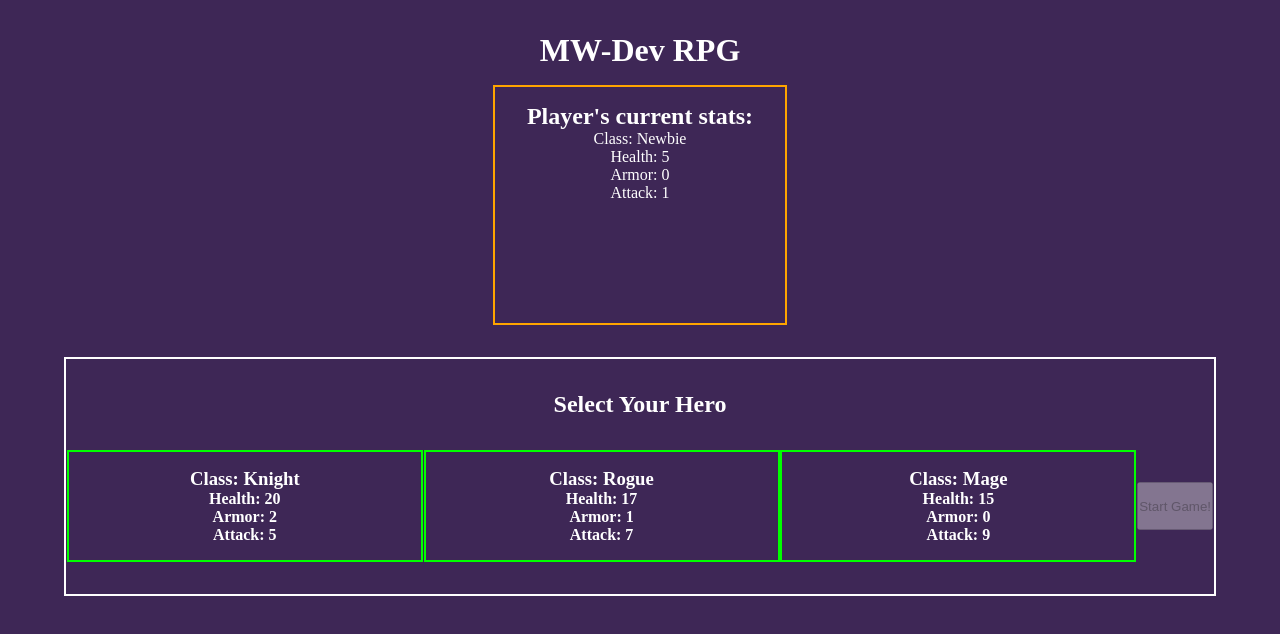
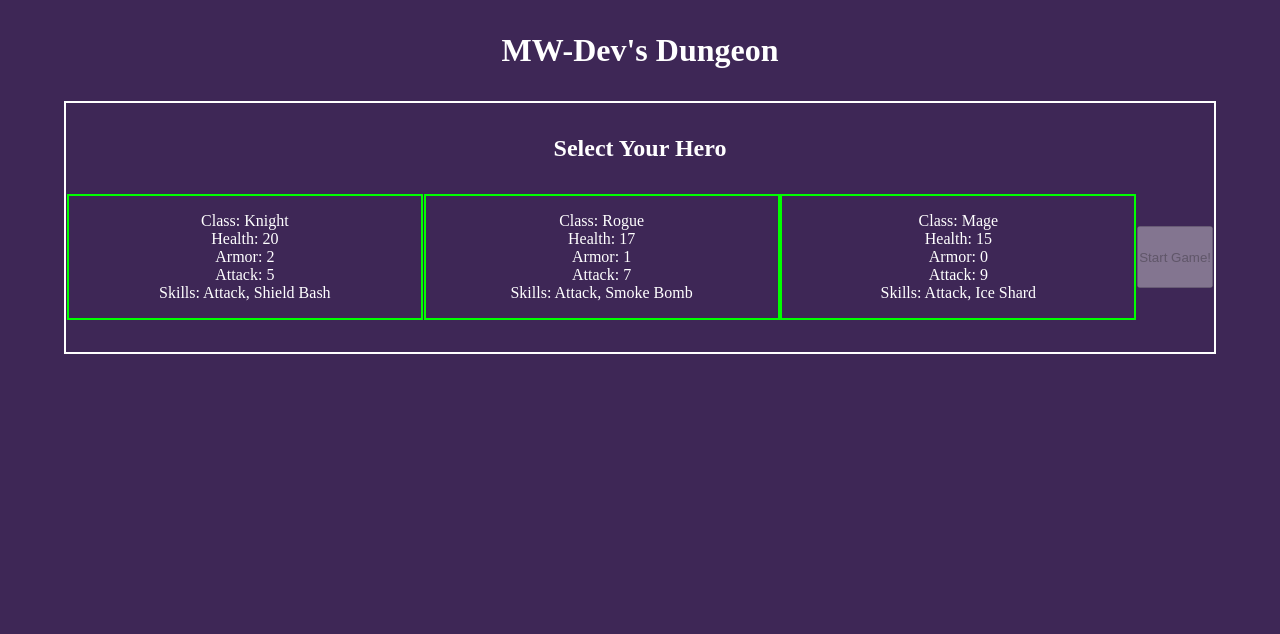
Before and after one commit to mattwheeler-dev/react-dungeon, a React (Vite) app in the folder my-rpg/: page / in a window 1280 px wide. Shown: the top 634 px of the page. Built offline with nearby package versions, Linux system fonts and the light colour scheme.

Commit message:
add skills; add battlefield component; refactor html on player and monster cards

```diff
--- a/my-rpg/src/App.jsx
+++ b/my-rpg/src/App.jsx
@@ -2,23 +2,30 @@ import { useState, createContext } from "react";
 import HeroFactory from "./components/HeroFactory";
 import SelectHero from "./components/SelectHero";
 import Player from "./components/Player";
-import Monster from "./components/Monster";
+import Battlefield from "./components/Battlefield";
 
 export const AppContext = createContext("");
 
 const App = () => {
 	const [playerStats, setPlayerStats] = useState(HeroFactory(""));
 	const [gameStatus, setGameStatus] = useState(false);
+	const [score, setScore] = useState(0);
 
 	return (
 		<>
-			<h1>MW-Dev RPG</h1>
+			<h1>MW-Dev{`'`}s Dungeon</h1>
 			<AppContext.Provider
-				value={{ playerStats, setPlayerStats, gameStatus, setGameStatus }}
+				value={{
+					playerStats,
+					setPlayerStats,
+					gameStatus,
+					setGameStatus,
+					score,
+					setScore,
+				}}
 			>
-				<Player />
 				{!gameStatus && <SelectHero />}
-				{gameStatus && <Monster />}
+				{gameStatus && <Battlefield />}
 			</AppContext.Provider>
 		</>
 	);
--- /dev/null
+++ b/my-rpg/src/components/Battlefield.css
@@ -0,0 +1,5 @@
+.battlefield {
+	display: flex;
+	align-items: center;
+	justify-content: space-around;
+}
--- /dev/null
+++ b/my-rpg/src/components/Battlefield.jsx
@@ -0,0 +1,14 @@
+import Player from "./Player";
+import Monster from "./Monster";
+import "./Battlefield.css";
+
+const Battlefield = () => {
+	return (
+		<section className="battlefield">
+			<Player />
+			<Monster />
+		</section>
+	);
+};
+
+export default Battlefield;
--- a/my-rpg/src/components/Monster.css
+++ b/my-rpg/src/components/Monster.css
@@ -1,7 +1,16 @@
 .monster-card {
 	height: fit-content;
-	width: fit-content;
+	width: 25%;
 	margin: 1rem auto;
-	padding: 1rem 2rem;
-	border: 2px solid red;
+	padding: 2rem 0;
+	text-align: center;
+	background-color: #101010;
+	border-radius: 1rem;
+	box-shadow: 0 0 0.5rem 0 #ff0202;
 }
+
+.monster-card img {
+	max-height: 18rem;
+	max-width: 100%;
+	margin: 1rem 0;
+}
--- a/my-rpg/src/components/Monster.jsx
+++ b/my-rpg/src/components/Monster.jsx
@@ -12,12 +12,11 @@ const Monster = () => {
 
 	return (
 		<div className="monster-card">
-			<h2>Current Monster:</h2>
-			<h2>{monsterStats.title}</h2>
+			<p>{monsterStats.title}</p>
 			<img src={monsterStats.image} />
-			<h3>Health: {monsterStats.health}</h3>
-			<h3>Armor: {monsterStats.armor}</h3>
-			<h3>Attack: {monsterStats.attack}</h3>
+			<p>Health: {monsterStats.health}</p>
+			<p>Armor: {monsterStats.armor}</p>
+			<p>Attack: {monsterStats.attack}</p>
 		</div>
 	);
 };
--- a/my-rpg/src/components/MonsterFactory.jsx
+++ b/my-rpg/src/components/MonsterFactory.jsx
@@ -11,6 +11,7 @@ const MonsterFactory = (monster) => {
 				armor: 1,
 				attack: 3,
 				image: slimeImg,
+				altText: "Blue and orange slime monster",
 			};
 		case "Skeleton":
 			return {
@@ -19,6 +20,7 @@ const MonsterFactory = (monster) => {
 				armor: 0,
 				attack: 5,
 				image: skeleImg,
+				altText: "Skeleton holding a  sword",
 			};
 		case "Shroomer":
 			return {
@@ -27,6 +29,7 @@ const MonsterFactory = (monster) => {
 				armor: 0,
 				attack: 7,
 				image: shroomImg,
+				altText: "Orange mushroom monster",
 			};
 	}
 };
--- a/my-rpg/src/components/Player.css
+++ b/my-rpg/src/components/Player.css
@@ -1,14 +1,16 @@
 .player-card {
-	min-height: 15rem;
 	height: fit-content;
-	width: fit-content;
+	width: 35%;
 	margin: 1rem auto;
 	padding: 1rem 2rem;
 	text-align: center;
-	border: 2px solid orange;
+	background-color: #101010;
+	border-radius: 1rem;
+	box-shadow: 0 0 0.5rem 0 #00eeff;
 }
 
 .player-card img {
 	max-height: 20rem;
-	width: 100%;
+	max-width: 100%;
+	margin: 1rem 0;
 }
--- a/my-rpg/src/components/Player.jsx
+++ b/my-rpg/src/components/Player.jsx
@@ -7,7 +7,7 @@ const Player = () => {
 
 	return (
 		<div className="player-card">
-			<h2>Player{`'`}s current stats:</h2>
+			<h2>Player{`'`}s Current Stats:</h2>
 			{playerStats.image && (
 				<img src={playerStats.image} alt={playerStats.altText} />
 			)}
--- a/my-rpg/src/components/SelectHero.jsx
+++ b/my-rpg/src/components/SelectHero.jsx
@@ -29,24 +29,27 @@ const SelectHero = () => {
 		<section className="select-hero-container">
 			<h2>Select Your Hero</h2>
 			<article className="hero-card" onClick={handleSelect}>
-				<h3>Class: {knight.title}</h3>
-				<h4>Health: {knight.health}</h4>
-				<h4>Armor: {knight.armor}</h4>
-				<h4>Attack: {knight.attack}</h4>
+				<p className="class-title">Class: {knight.title}</p>
+				<p>Health: {knight.health}</p>
+				<p>Armor: {knight.armor}</p>
+				<p>Attack: {knight.attack}</p>
+				<p>Skills: {`${knight.skills[0]}, ${knight.skills[1]}`}</p>
 			</article>
 
 			<article className="hero-card" onClick={handleSelect}>
-				<h3>Class: {rogue.title}</h3>
-				<h4>Health: {rogue.health}</h4>
-				<h4>Armor: {rogue.armor}</h4>
-				<h4>Attack: {rogue.attack}</h4>
+				<p className="class-title">Class: {rogue.title}</p>
+				<p>Health: {rogue.health}</p>
+				<p>Armor: {rogue.armor}</p>
+				<p>Attack: {rogue.attack}</p>{" "}
+				<p>Skills: {`${rogue.skills[0]}, ${rogue.skills[1]}`}</p>
 			</article>
 
 			<article className="hero-card" onClick={handleSelect}>
-				<h3>Class: {mage.title}</h3>
-				<h4>Health: {mage.health}</h4>
-				<h4>Armor: {mage.armor}</h4>
-				<h4>Attack: {mage.attack}</h4>
+				<p className="class-title">Class: {mage.title}</p>
+				<p>Health: {mage.health}</p>
+				<p>Armor: {mage.armor}</p>
+				<p>Attack: {mage.attack}</p>{" "}
+				<p>Skills: {`${mage.skills[0]}, ${mage.skills[1]}`}</p>
 			</article>
 
 			<button
```
